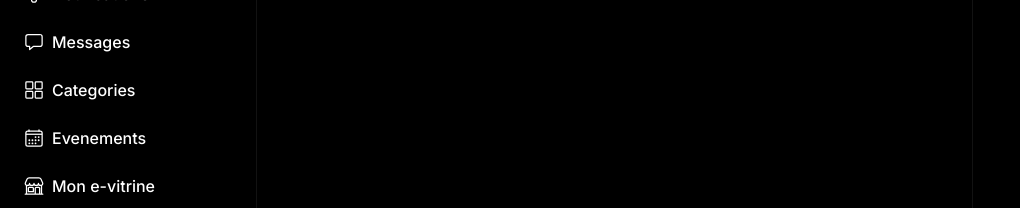
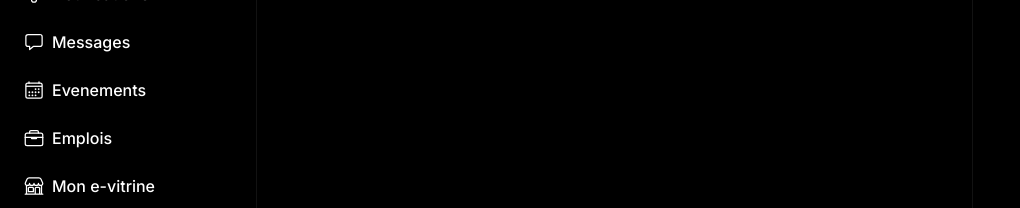
Before and after one commit to Jospin6/doomi, a Next.js app: page / in a window 1280 px wide. Shown: the part 278-486 px from the top of the page, without its empty margins (0-1020 px from the left). Built offline with nearby package versions, Linux system fonts and the light colour scheme.

Commit message:
Change navbar itemsposition

```diff
--- a/src/components/SideNavbar.tsx
+++ b/src/components/SideNavbar.tsx
@@ -3,6 +3,8 @@ import { MainButton } from "./MainButton"
 import { MenuItem } from "./MenuItem"
 import Link from 'next/link'
 import {
+    IoBriefcaseOutline,
+    IoBusinessOutline,
     IoCalendarOutline,
     IoChatboxOutline,
     IoGridOutline,
@@ -23,8 +25,8 @@ export const SideNavbar = () => {
         <Link href={"/favoris"}><MenuItem title="Favory"><IoHeartOutline /></MenuItem></Link>
         <Link href={"/notifications"}><MenuItem title="Notifications"><IoNotificationsOutline /></MenuItem></Link>
         <Link href={"/messages"}><MenuItem title="Messages"><IoChatboxOutline /></MenuItem></Link>
-        <Link href={"/"}><MenuItem title="Categories"><IoGridOutline /></MenuItem></Link>
         <Link href={"/evenements"}><MenuItem title="Evenements"><IoCalendarOutline /></MenuItem></Link>
+        <Link href={"/emplois"}><MenuItem title="Emplois"><IoBriefcaseOutline /></MenuItem></Link>
         <Link href={"/ma_vitrine"}><MenuItem title="Mon e-vitrine"><IoStorefrontOutline /></MenuItem></Link>
         <MainButton text="Publier" className="py-2 mt-4 text-[12px]" />
         <ListTile />
```
